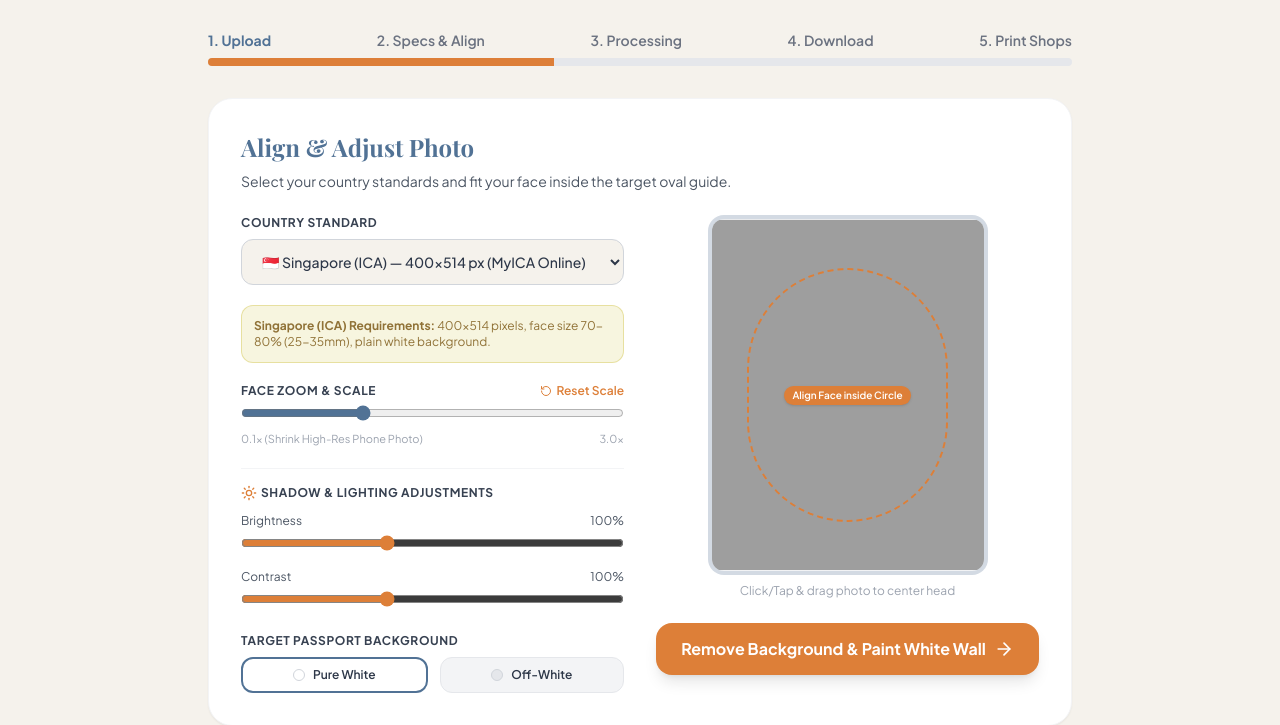
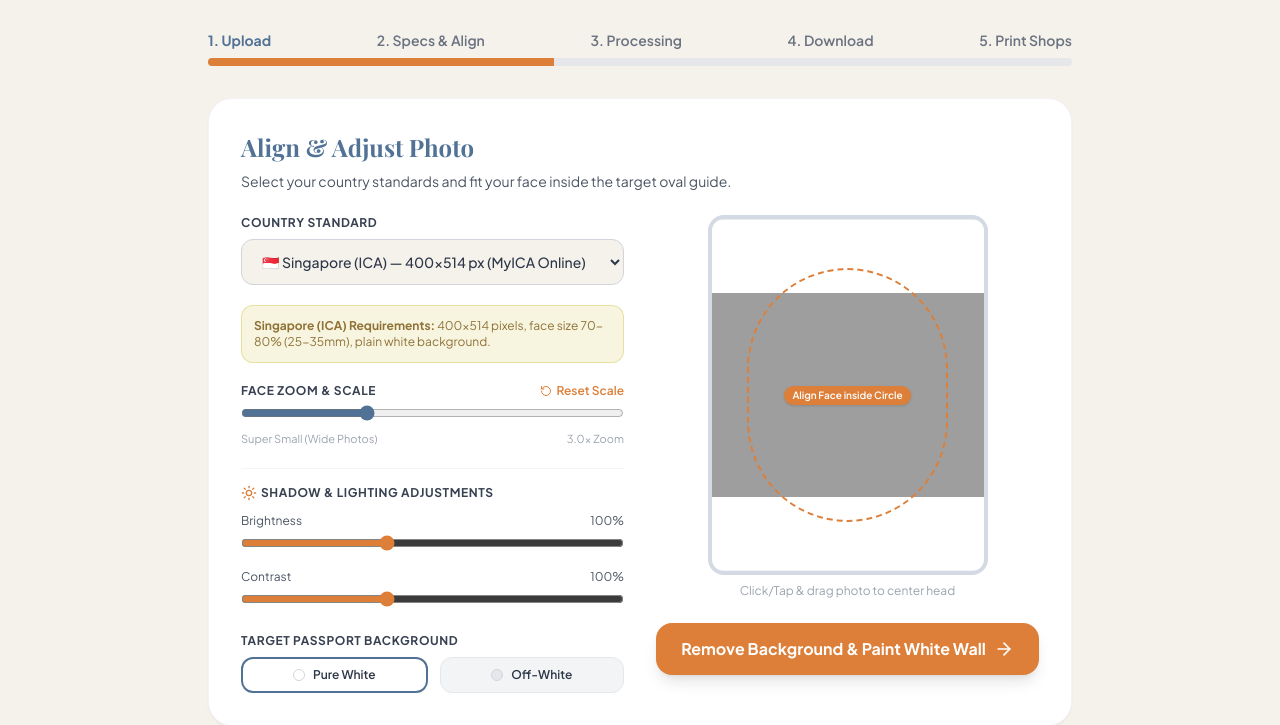
Before and after one commit to AverageSGGuy/Passport-Photo-Maker, a plain HTML site: page index.html in a window 1280 px wide. Both pictures are taken after a click on the button "Try Demo Sample Photo". Shown: the part 75-800 px from the top of the page. Drawn offline with nearby package versions, Linux system fonts and the light colour scheme; a web font is replaced by a local one.

Commit message:
Update againnnnn

```diff
--- a/index.html
+++ b/index.html
@@ -167,10 +167,11 @@
                 <span>Reset Scale</span>
               </button>
             </div>
-            <input type="range" id="zoom-slider" min="0.1" max="3.0" step="0.02" value="1.0" oninput="renderEditorCanvas()" class="w-full accent-ocean">
+            <!-- Slider range now starts at 0.05 to allow shrinking wide/large images as much as needed -->
+            <input type="range" id="zoom-slider" min="0.05" max="3.0" step="0.01" value="1.0" oninput="renderEditorCanvas()" class="w-full accent-ocean">
             <div class="flex justify-between text-[11px] text-gray-400 mt-1">
-              <span>0.1x (Shrink High-Res Phone Photo)</span>
-              <span>3.0x</span>
+              <span>Super Small (Wide Photos)</span>
+              <span>3.0x Zoom</span>
             </div>
           </div>
 
@@ -338,7 +339,6 @@
     let currentStep = 1;
     let originalImage = new Image();
     let selectedBgColor = '#FFFFFF';
-    let baseScale = 1.0;
     let userZoom = 1.0;
     let panX = 0, panY = 0;
     let isDragging = false, startX, startY;
@@ -459,13 +459,11 @@
 
       if (!originalImage.src || !originalImage.width) return;
 
-      // Calculate base scale to fit high-resolution phone photos automatically
-      const scaleX = spec.width / originalImage.width;
-      const scaleY = spec.height / originalImage.height;
-      baseScale = Math.max(scaleX, scaleY);
+      // Base scale fits the image width inside the canvas while maintaining true aspect ratio
+      const fitScale = Math.min(spec.width / originalImage.width, spec.height / originalImage.height);
 
       userZoom = parseFloat(document.getElementById('zoom-slider').value);
-      const effectiveScale = baseScale * userZoom;
+      const effectiveScale = fitScale * userZoom;
 
       const brightness = document.getElementById('brightness-slider').value;
       const contrast = document.getElementById('contrast-slider').value;
```
